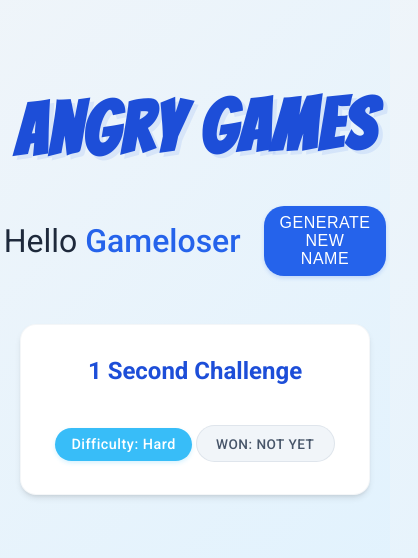
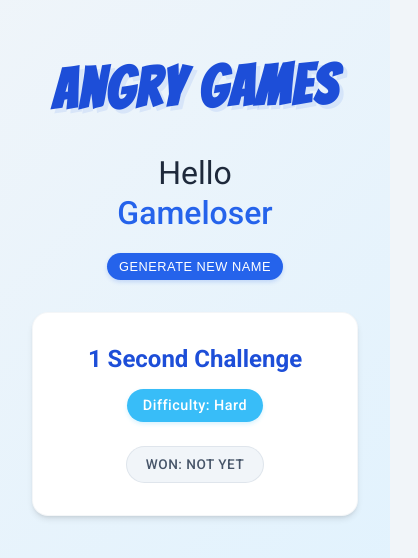
Before and after one commit to michelrossier/angrygames, a plain HTML site: page index.html in a window 390 px wide. Shown: the part 146-704 px from the top of the page, 418 px wide, since content can reach past the window. Drawn offline with Linux system fonts and the light colour scheme.

Commit message:
[TASK] Change mobile element sizes

```diff
--- a/styles.css
+++ b/styles.css
@@ -215,3 +215,29 @@ button:hover:not(:disabled) {
     border: none;
     transform: translateY(-1px);
 }
+
+@media (max-width: 768px) {
+    #greeting {
+        flex-direction: column;
+        font-size: 2rem;
+        margin-bottom: 1rem;
+        line-height: 1;
+    }
+
+    #newNameBtn {
+        font-size: 0.8rem;
+        padding: 6px 12px;
+        margin-left: 0;
+        margin-top: 1rem;
+    }
+}
+
+@media (max-width: 768px) {
+    .container {
+        padding: 1rem;
+    }
+
+    h1 {
+        font-size: 3.5rem;
+    }
+}
```
